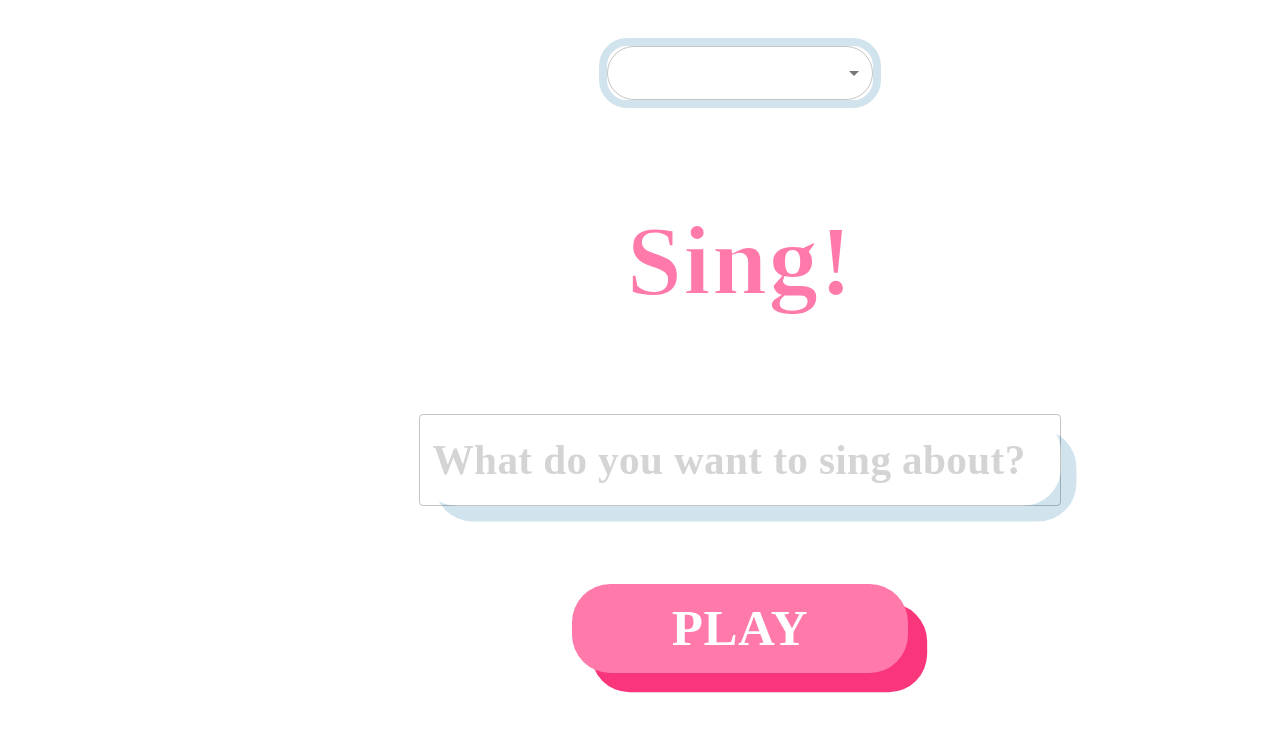
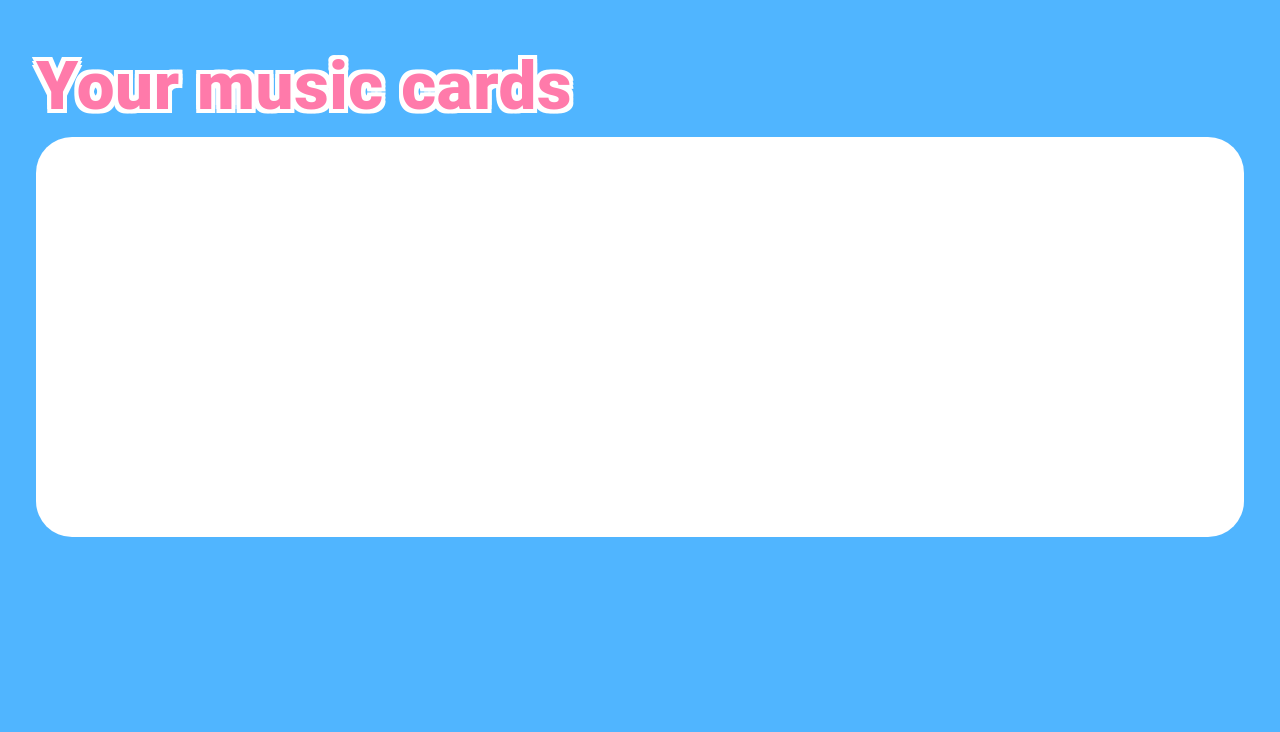
Before and after one commit to IdkwhatImD0ing/ABSeas, a Next.js app in the folder frontend/: page / in a window 1280 px wide. Shown: the top 732 px of the page. Built offline with nearby package versions, Linux system fonts and the light colour scheme.

Commit message:
added flashcards page

```diff
--- a/frontend/app/page.js
+++ b/frontend/app/page.js
@@ -1,9 +1,11 @@
-import Home from '@/components/Home/Home'
-import {Box} from '@mui/material'
+import Home from "@/components/Home/Home";
+import { Box } from "@mui/material";
+import FlashcardPage from "@/components/flashcards/flashcardPage";
 export default function Default() {
   return (
-    <Box width="100vw" height="100vh" top={0} left={0} overflow={'hidden'}>
-      <Home />
+    <Box width="100vw" height="100vh" top={0} left={0} overflow={"hidden"}>
+      {/* <Home /> */}
+      <FlashcardPage />
     </Box>
-  )
+  );
 }
--- /dev/null
+++ b/frontend/components/flashcards/flashcardPage.js
@@ -0,0 +1,47 @@
+import { Box, Typography } from "@mui/material";
+function flashcardsPage() {
+  return (
+    <Box
+      width="100%"
+      height="100%"
+      position="absolute"
+      top={0}
+      left={0}
+      overflow={"hidden"}
+      backgroundColor="#50B5FF"
+      padding="36px"
+    >
+      <Typography
+        sx={{
+          fontSize: "4.2rem",
+          fontWeight: "900",
+          textShadow: `
+          -4px -4px 0 #fff,
+           4px -4px 0 #fff,
+          -4px  4px 0 #fff,
+           4px  4px 0 #fff,
+          -4px  0 0 #fff,
+           4px  0 0 #fff,
+           0  -4px 0 #fff,
+           0   4px 0 #fff`,
+          color: "var(--pink, #FF7AAA)",
+        }}
+      >
+        Your music cards
+      </Typography>
+      <Box
+        sx={{
+          padding: "36px",
+          // border: "14px solid #",
+          backgroundColor: "#fff",
+          borderRadius: "36px",
+          minHeight: "50vh"
+        }}
+      >
+
+      </Box>
+    </Box>
+  );
+}
+
+export default flashcardsPage;
--- a/frontend/components/home/home.js
+++ b/frontend/components/home/home.js
@@ -1,5 +1,5 @@
-import {Box, Stack, Typography, TextField, Button} from '@mui/material'
-import SelectionButton from './selectionButton'
+import { Box, Stack, Typography, TextField, Button } from "@mui/material";
+import SelectionButton from "./selectionButton";
 
 export default function Home() {
   return (
@@ -9,8 +9,10 @@ export default function Home() {
       position="absolute"
       top={0}
       left={0}
-      overflow={'hidden'}
+      overflow={"hidden"}
+      backgroundColor="#50B5FF"
     >
+
       <Stack
         width="50.21%"
         height="66.17%"
@@ -25,12 +27,12 @@ export default function Home() {
         <SelectionButton />
         <Typography
           sx={{
-            color: 'var(--pink, #FF7AAA)',
-            textAlign: 'center',
+            color: "var(--pink, #FF7AAA)",
+            textAlign: "center",
             WebkitTextStrokeWidth: 2,
-            WebkitTextStrokeColor: '#FFF',
-            fontFamily: 'Poppins',
-            fontSize: '6.25rem',
+            WebkitTextStrokeColor: "#FFF",
+            fontFamily: "Poppins",
+            fontSize: "6.25rem",
             fontWeight: 900,
           }}
         >
@@ -40,35 +42,35 @@ export default function Home() {
           fullWidth
           placeholder="What do you want to sing about?"
           sx={{
-            borderRadius: '38px',
-            background: '#FFF',
-            boxShadow: '15.444px 15.444px 0px 0px #D1E4EE',
+            borderRadius: "38px",
+            background: "#FFF",
+            boxShadow: "15.444px 15.444px 0px 0px #D1E4EE",
           }}
           InputProps={{
             style: {
-              color: '#9A9A9A',
-              fontFamily: 'Poppins',
-              fontSize: '2.57406rem',
-              fontStyle: 'normal',
-              fontWeight: '700',
-              lineHeight: 'normal',
+              color: "#9A9A9A",
+              fontFamily: "Poppins",
+              fontSize: "2.57406rem",
+              fontStyle: "normal",
+              fontWeight: "700",
+              lineHeight: "normal",
             },
           }}
         />
         <Button
           sx={{
-            width: '52.31%',
-            height: '26.93%',
-            borderRadius: ' 38.333px',
-            background: 'var(--pink, #FF7AAA)',
-            boxShadow: '19.166px 19.166px 0px 0px #F9367C',
+            width: "52.31%",
+            height: "26.93%",
+            borderRadius: " 38.333px",
+            background: "var(--pink, #FF7AAA)",
+            boxShadow: "19.166px 19.166px 0px 0px #F9367C",
           }}
         >
           <Typography
             sx={{
-              color: '#FFF',
-              fontFamily: 'Poppins',
-              fontSize: '3.19rem',
+              color: "#FFF",
+              fontFamily: "Poppins",
+              fontSize: "3.19rem",
               fontWeight: 800,
             }}
           >
@@ -77,5 +79,5 @@ export default function Home() {
         </Button>
       </Stack>
     </Box>
-  )
+  );
 }
```
Also changed, not shown: frontend/components/flashcards/flashcard.js (renamed from frontend/components/flashcards/flashcards.js, +8 -3 lines).
